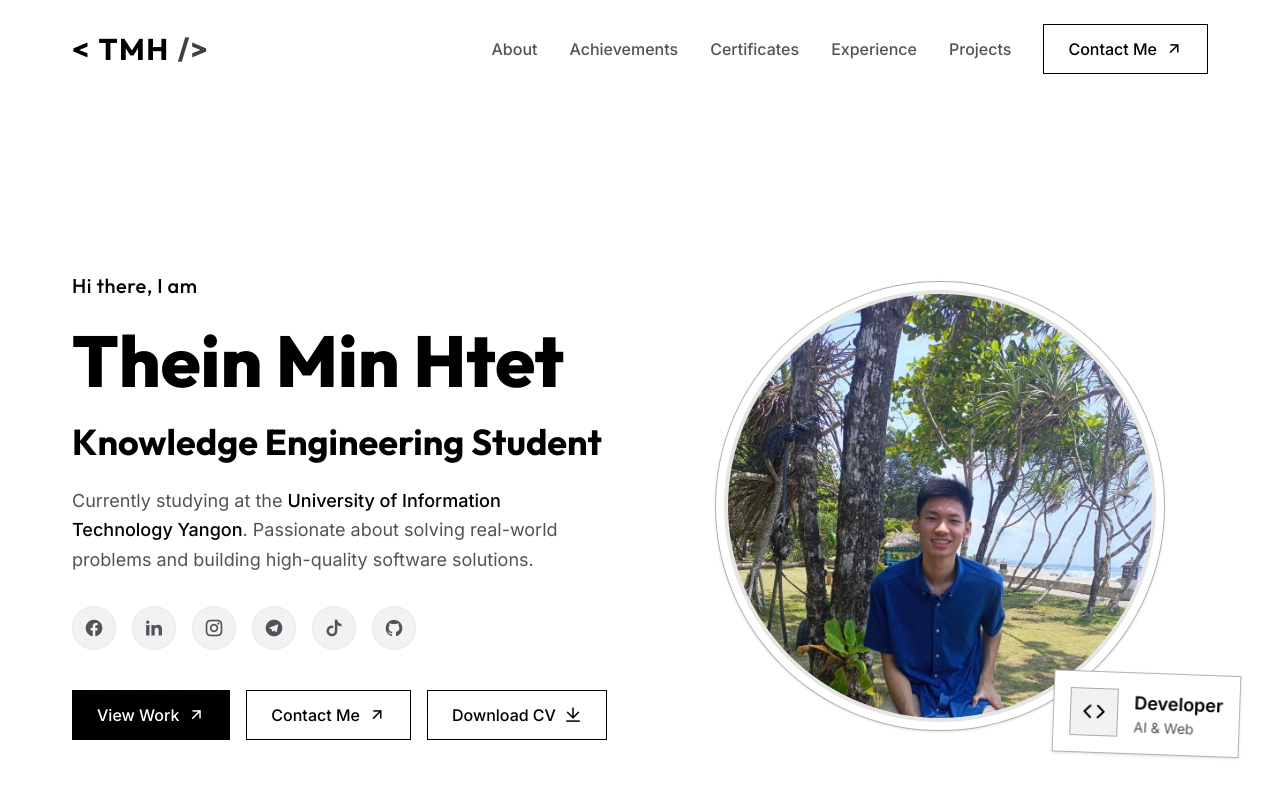
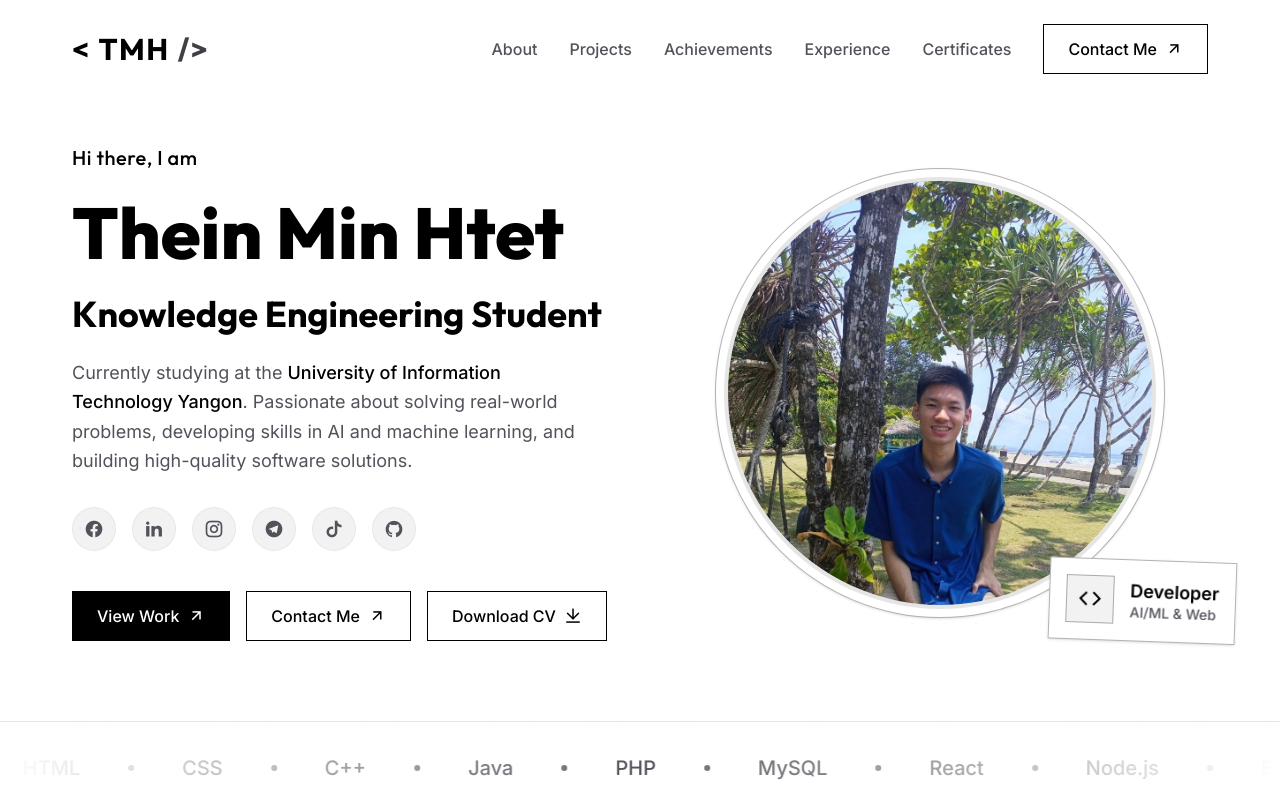
Before and after one commit to TheinMinHtet/Portfolio, a React (Vite) app: page / in a window 1280 px wide. Shown: the top 800 px of the page. Built offline with nearby package versions, Linux system fonts and the light colour scheme.

Commit message:
Update hero bio and badge, reorder sections to projects/achievements/experience/certificates/contact, add smooth scrolling, and optimize layout

```diff
--- a/index.html
+++ b/index.html
@@ -1,5 +1,5 @@
 <!doctype html>
-<html lang="en">
+<html lang="en" class="scroll-smooth">
   <head>
     <meta charset="UTF-8" />
     <link rel="icon" type="image/svg+xml" href="/favicon.svg" />
--- a/src/App.jsx
+++ b/src/App.jsx
@@ -2,10 +2,10 @@ import React from 'react';
 import Navbar from './components/Navbar';
 import Hero from './components/Hero';
 import Marquee from './components/Marquee';
+import Projects from './components/Projects';
 import Achievements from './components/Achievements';
+import Experience from './components/Experience';
 import Certificates from './components/Certificates';
-import Experience from './components/Experience';
-import Projects from './components/Projects';
 import Contact from './components/Contact';
 import Footer from './components/Footer';
 
@@ -17,10 +17,10 @@ function App() {
       <main className="relative z-10 pt-20 flex-1">
         <Hero />
         <Marquee />
+        <Projects />
         <Achievements />
+        <Experience />
         <Certificates />
-        <Experience />
-        <Projects />
         <Contact />
       </main>
       <Footer />
--- a/src/components/Achievements.jsx
+++ b/src/components/Achievements.jsx
@@ -41,7 +41,7 @@ const Achievements = () => {
   ];
 
   return (
-    <section id="achievements" className="py-24 relative z-10">
+    <section id="achievements" className="py-24 relative z-10 scroll-mt-20">
       <div className="max-w-[1200px] mx-auto px-4 sm:px-8 relative z-10">
         <div className="text-center mb-20 relative">
           <motion.h2
--- a/src/components/Certificates.jsx
+++ b/src/components/Certificates.jsx
@@ -51,7 +51,7 @@ const Certificates = () => {
   ];
 
   return (
-    <section id="certificates" className="py-24 relative z-10">
+    <section id="certificates" className="py-24 relative z-10 scroll-mt-20">
       <div className="max-w-[1200px] mx-auto px-4 sm:px-8 relative z-10">
         <div className="text-center mb-16 relative">
           <motion.h2
--- a/src/components/Contact.jsx
+++ b/src/components/Contact.jsx
@@ -30,7 +30,7 @@ const Contact = () => {
   ];
 
   return (
-    <section id="contact" className="py-24 relative z-10 bg-white">
+    <section id="contact" className="py-24 relative z-10 bg-white scroll-mt-20">
       <div className="max-w-[1000px] mx-auto px-4 sm:px-8">
         <motion.div
           initial={{ opacity: 0, y: 20 }}
--- a/src/components/Experience.jsx
+++ b/src/components/Experience.jsx
@@ -30,7 +30,7 @@ const Experience = () => {
   ];
 
   return (
-    <section id="experience" className="py-24 relative z-10">
+    <section id="experience" className="py-24 relative z-10 scroll-mt-20">
       <div className="max-w-[1200px] mx-auto px-4 sm:px-8 relative z-10">
         <div className="text-center mb-20 relative">
           <motion.h2
--- a/src/components/Hero.jsx
+++ b/src/components/Hero.jsx
@@ -2,6 +2,21 @@ import React from 'react';
 import { motion } from 'framer-motion';
 
 const Hero = () => {
+  const scrollToSection = (e, id) => {
+    e.preventDefault();
+    const element = document.getElementById(id);
+    if (element) {
+      const navOffset = 80;
+      const elementPosition = element.getBoundingClientRect().top;
+      const offsetPosition = elementPosition + window.pageYOffset - navOffset;
+      window.scrollTo({
+        top: offsetPosition,
+        behavior: 'smooth'
+      });
+      window.history.pushState(null, '', `#${id}`);
+    }
+  };
+
   const ActionButtons = ({ className }) => (
     <motion.div
       className={`flex flex-col sm:flex-row lg:grid lg:grid-cols-2 xl:flex xl:flex-row gap-4 w-full justify-center lg:justify-start ${className}`}
@@ -9,10 +24,18 @@ const Hero = () => {
       animate={{ opacity: 1 }}
       transition={{ delay: 1 }}
     >
-      <a href="#projects" className="glass-button-primary !w-full sm:!w-fit lg:!w-full xl:!w-fit justify-center">
+      <a
+        href="#projects"
+        onClick={(e) => scrollToSection(e, 'projects')}
+        className="glass-button-primary !w-full sm:!w-fit lg:!w-full xl:!w-fit justify-center"
+      >
         View Work <i className="ri-arrow-right-up-line text-lg leading-none"></i>
       </a>
-      <a href="#contact" className="glass-button !w-full sm:!w-fit lg:!w-full xl:!w-fit justify-center">
+      <a
+        href="#contact"
+        onClick={(e) => scrollToSection(e, 'contact')}
+        className="glass-button !w-full sm:!w-fit lg:!w-full xl:!w-fit justify-center"
+      >
         Contact Me <i className="ri-arrow-right-up-line text-lg leading-none"></i>
       </a>
       <a href="/assets/Thein_Min_Htet_CV.pdf" download="Thein_Min_Htet_CV.pdf" className="glass-button !w-full sm:!w-fit lg:!w-full lg:col-span-2 xl:!w-fit justify-center">
@@ -22,7 +45,7 @@ const Hero = () => {
   );
 
   return (
-    <section id="about" className="pt-32 lg:pt-48 pb-24 relative overflow-hidden">
+    <section id="about" className="pt-8 sm:pt-12 lg:pt-16 pb-20 relative overflow-hidden scroll-mt-20">
       <div className="max-w-[1200px] mx-auto px-4 sm:px-8 flex flex-col lg:grid lg:grid-cols-2 gap-12 lg:gap-16 items-center w-full z-10">
 
         <motion.div
@@ -37,7 +60,7 @@ const Hero = () => {
             Knowledge Engineering Student
           </h2>
           <p className="text-lg text-text-secondary max-w-lg mx-auto lg:mx-0 mb-4 leading-relaxed">
-            Currently studying at the <span className="text-black font-medium">University of Information Technology Yangon</span>. Passionate about solving real-world problems and building high-quality software solutions.
+            Currently studying at the <span className="text-black font-medium">University of Information Technology Yangon</span>. Passionate about solving real-world problems, developing skills in AI and machine learning, and building high-quality software solutions.
           </p>
 
           <motion.div
@@ -98,14 +121,14 @@ const Hero = () => {
           <motion.div
             animate={{ y: [0, -20, 0], rotate: [0, 5, 0] }}
             transition={{ duration: 5, repeat: Infinity, ease: "easeInOut" }}
-            className="absolute -bottom-8 -right-8 sm:-right-4 lg:-right-8 glass-card p-4 rounded-none flex items-center gap-4"
+            className="absolute -bottom-4 sm:-bottom-6 md:-bottom-8 -right-2 sm:-right-4 md:-right-7 glass-card p-2.5 sm:p-3.5 md:p-4 rounded-none flex items-center gap-2.5 sm:gap-3 md:gap-4 shadow-sm"
           >
-             <div className="w-12 h-12 rounded-none bg-black/5 border border-black/30 flex items-center justify-center text-black text-2xl">
+             <div className="w-8 h-8 sm:w-10 sm:h-10 md:w-12 md:h-12 rounded-none bg-black/5 border border-black/30 flex items-center justify-center text-black text-lg sm:text-xl md:text-2xl shrink-0">
                <i className="ri-code-line"></i>
              </div>
              <div>
-               <h3 className="text-black font-bold text-lg">Developer</h3>
-               <p className="text-text-secondary text-sm">AI & Web</p>
+               <h3 className="text-black font-bold text-sm sm:text-base md:text-lg leading-tight">Developer</h3>
+               <p className="text-text-secondary text-[11px] sm:text-xs md:text-sm font-medium leading-tight">AI/ML & Web</p>
              </div>
           </motion.div>
         </motion.div>
--- a/src/components/Navbar.jsx
+++ b/src/components/Navbar.jsx
@@ -13,7 +13,34 @@ const Navbar = () => {
     return () => window.removeEventListener('scroll', handleScroll);
   }, []);
 
-  const navLinks = ['About', 'Achievements', 'Certificates', 'Experience', 'Projects'];
+  const navLinks = ['About', 'Projects', 'Achievements', 'Experience', 'Certificates'];
+
+  const scrollToSection = (e, targetId) => {
+    e.preventDefault();
+    if (targetId === 'top') {
+      window.scrollTo({ top: 0, behavior: 'smooth' });
+      window.history.pushState(null, '', ' ');
+      return;
+    }
+    const element = document.getElementById(targetId);
+    if (element) {
+      const navOffset = 80;
+      const elementPosition = element.getBoundingClientRect().top;
+      const offsetPosition = elementPosition + window.pageYOffset - navOffset;
+
+      window.scrollTo({
+        top: offsetPosition,
+        behavior: 'smooth'
+      });
+      window.history.pushState(null, '', `#${targetId}`);
+    }
+  };
+
+  const handleMobileNavClick = (e, item) => {
+    const targetId = item.toLowerCase() === 'contact me' ? 'contact' : item.toLowerCase();
+    scrollToSection(e, targetId);
+    setMobileMenuOpen(false);
+  };
 
   return (
     <motion.nav
@@ -24,7 +51,11 @@ const Navbar = () => {
       id="navbar"
     >
       <div className="max-w-[1200px] mx-auto px-4 sm:px-8 flex justify-between items-center relative z-[1001]">
-        <a href="#" className="font-heading text-3xl font-bold tracking-wider text-black flex items-center gap-2 whitespace-nowrap">
+        <a
+          href="#"
+          onClick={(e) => scrollToSection(e, 'top')}
+          className="font-heading text-3xl font-bold tracking-wider text-black flex items-center gap-2 whitespace-nowrap"
+        >
           <span className="text-accent">&lt;</span>
           TMH
           <span className="text-accent-secondary">/&gt;</span>
@@ -40,7 +71,8 @@ const Navbar = () => {
             >
               <a
                 href={`#${item.toLowerCase()}`}
-                className="text-text-secondary hover:text-black text-base font-medium transition-colors relative group whitespace-nowrap"
+                onClick={(e) => scrollToSection(e, item.toLowerCase())}
+                className="text-text-secondary hover:text-black text-base font-medium transition-colors relative group whitespace-nowrap cursor-pointer"
               >
                 {item}
                 <span className="absolute -bottom-2 left-0 w-0 h-0.5 bg-accent transition-all group-hover:w-full rounded-full"></span>
@@ -52,7 +84,11 @@ const Navbar = () => {
              animate={{ opacity: 1, y: 0 }}
              transition={{ delay: navLinks.length * 0.1 }}
           >
-            <a href="#contact" className="glass-button text-base whitespace-nowrap">
+            <a
+              href="#contact"
+              onClick={(e) => scrollToSection(e, 'contact')}
+              className="glass-button text-base whitespace-nowrap cursor-pointer"
+            >
               Contact Me <i className="ri-arrow-right-up-line text-lg leading-none"></i>
             </a>
           </motion.li>
@@ -83,8 +119,8 @@ const Navbar = () => {
               >
                 <a
                   href={`#${item.toLowerCase().replace(' ', '')}`}
-                  className="text-black text-lg font-medium block w-full"
-                  onClick={() => setMobileMenuOpen(false)}
+                  className="text-black text-lg font-medium block w-full cursor-pointer"
+                  onClick={(e) => handleMobileNavClick(e, item)}
                 >
                   {item}
                 </a>
--- a/src/components/Projects.jsx
+++ b/src/components/Projects.jsx
@@ -74,7 +74,7 @@ const Projects = () => {
   };
 
   return (
-    <section id="projects" className="py-24 relative z-10 bg-white">
+    <section id="projects" className="py-24 relative z-10 bg-white scroll-mt-20">
       <div className="max-w-[1200px] mx-auto px-4 sm:px-8 relative z-10">
         <div className="text-center mb-16 relative">
           <motion.h2
--- a/src/index.css
+++ b/src/index.css
@@ -15,11 +15,13 @@
   --font-body: 'Inter', sans-serif;
 }
 
-html, body {
-  overflow-x: hidden;
+html {
+  scroll-behavior: smooth;
+  scroll-padding-top: 5rem;
 }
 
 body {
+  overflow-x: hidden;
   @apply font-body bg-white text-text-secondary leading-relaxed relative min-h-screen selection:bg-black/10 selection:text-black;
 }
 
```
Also changed, not shown: 1 other file (tests, documents, lock files or other folders).
